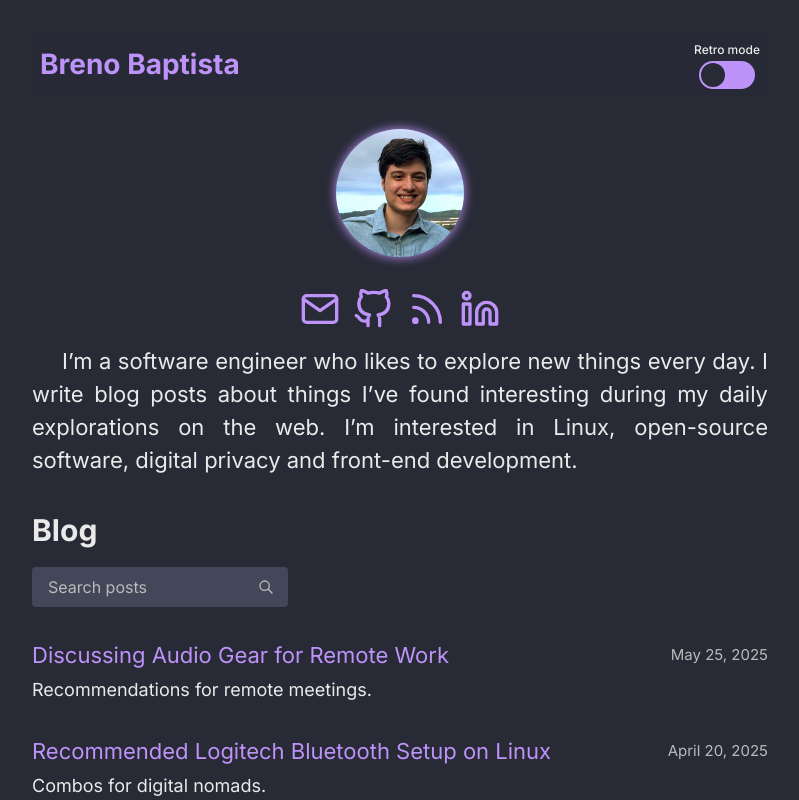
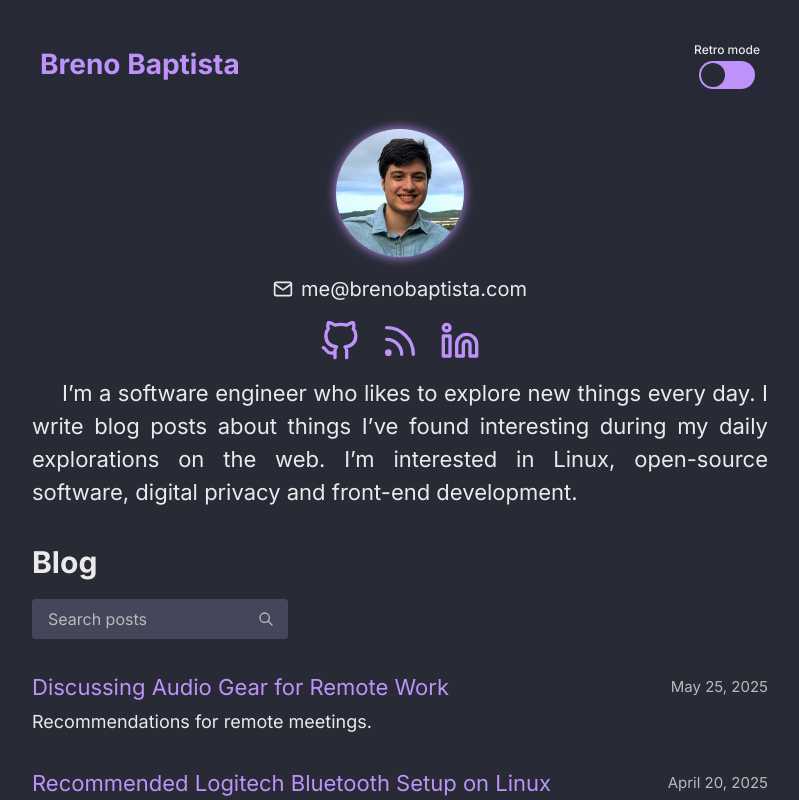
Before and after one commit to brenobaptista/blog, a Next.js app: page / in a window 1280 px wide. Shown: the top 800 px of the page, without its empty margins (240-1039 px from the left). Built offline with nearby package versions, Linux system fonts and the light colour scheme.

Commit message:
Use email obfuscator to prevent spam

```diff
--- a/src/pages/index.tsx
+++ b/src/pages/index.tsx
@@ -16,6 +16,7 @@ import generateSitemap from '@/lib/sitemap'
 import {
   HomeHeader,
   ProfileWrapper,
+  EmailObfuscator,
   SocialIcons,
   Intro,
   Blog,
@@ -62,13 +63,17 @@ const Home = ({ allPostsData }: IHome) => {
             priority
           />
         </ProfileWrapper>
+        <EmailObfuscator>
+          <Email width={20} height={20} />
+          <div>
+            <span>me@bre</span>
+            <span className='hidden'></span>
+            <span>nobapt</span>
+            <span className='hidden'></span>
+            <span>ista.com</span>
+          </div>
+        </EmailObfuscator>
         <SocialIcons>
-          <a
-            href='mailto:me@brenobaptista.com'
-            aria-label='Contact me by email'
-          >
-            <Email width={40} height={40} />
-          </a>
           <a
             href='https://github.com/brenobaptista/'
             target='_blank'
--- a/src/styles/pages/Home.ts
+++ b/src/styles/pages/Home.ts
@@ -7,7 +7,7 @@ export const HomeHeader = styled.header`
 `
 
 export const ProfileWrapper = styled.div`
-  margin-bottom: 32px;
+  margin-bottom: 16px;
   overflow: hidden;
   transition: 0.2s all ease-in-out;
 
@@ -47,8 +47,20 @@ export const ProfileWrapper = styled.div`
   }
 `
 
+export const EmailObfuscator = styled.div`
+  margin-bottom: 16px;
+  display: flex;
+  align-items: center;
+  gap: 8px;
+
+  .hidden {
+    opacity: 0;
+    visibility: hidden;
+  }
+`
+
 export const SocialIcons = styled.div`
-  width: 200px;
+  width: 160px;
   display: flex;
   justify-content: space-between;
 
```
